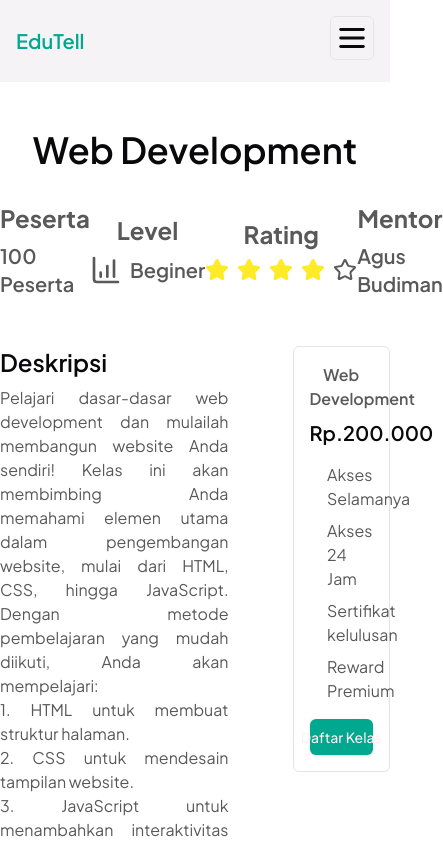
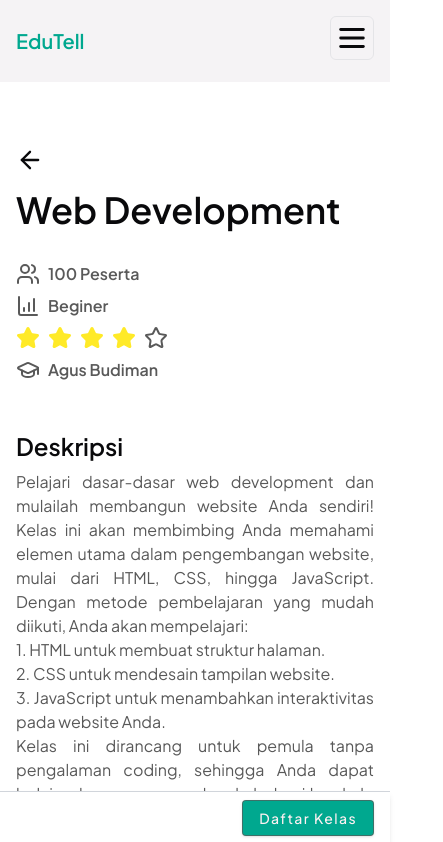
Before and after one commit to severusDude/EduTell, a Next.js app in the folder client/: page /course/1 in a window 390 px wide. Shown: the top 842 px of the page, 443 px wide, since content can reach past the window. Built offline with nearby package versions, Linux system fonts and the light colour scheme; no server answers.

Commit message:
feat: add resposif course detai

```diff
--- a/client/src/app/(dashboard)/(student)/(route)/dashboard/[studentId]/_components/Class.tsx
+++ b/client/src/app/(dashboard)/(student)/(route)/dashboard/[studentId]/_components/Class.tsx
@@ -12,7 +12,7 @@ const Class = () => {
       </div>
       <div className="flex flex-wrap justify-between gap-4 mt-12">
         {Array.from({ length: 9 }).map((_, index) => (
-          <div className="w-full lg:w-[260px]">
+          <div className="w-full lg:w-[260px] border-[0.3px] rounded-md">
             <CardCourse key={index} />
           </div>
         ))}
--- a/client/src/app/(dashboard)/(student)/(route)/dashboard/[studentId]/_components/Content.tsx
+++ b/client/src/app/(dashboard)/(student)/(route)/dashboard/[studentId]/_components/Content.tsx
@@ -19,7 +19,7 @@ const Content = ({ sessionName }: { sessionName: string }) => {
       </div>
       <div className="grid grid-cols-3 gap-1 lg:gap-12">
         <div className="border-[0.3px] p-3 rounded-md mt-auto">
-          <div className="flex items-center gap-2 lg:gap-4">
+          <div className="flex flex-col gap-0 lg:items-center lg:flex-row lg:gap-4">
             <BookOpenText
               size={48}
               className="w-8 h-8 text-primary-color lg:w-12 lg:h-12"
@@ -33,7 +33,7 @@ const Content = ({ sessionName }: { sessionName: string }) => {
           </h2>
         </div>
         <div className="border-[0.3px] p-3 rounded-md mt-auto">
-          <div className="flex items-center gap-4">
+          <div className="flex flex-col gap-0 lg:items-center lg:flex-row lg:gap-4">
             <ChartColumnIncreasingIcon
               size={48}
               className="w-8 h-8 text-primary-color lg:w-12 lg:h-12"
@@ -47,7 +47,7 @@ const Content = ({ sessionName }: { sessionName: string }) => {
           </h2>
         </div>
         <div className="border-[0.3px] p-3 rounded-md mt-auto">
-          <div className="flex items-center gap-4">
+          <div className="flex flex-col gap-0 lg:items-center lg:flex-row lg:gap-4">
             <ListChecks
               size={48}
               className="w-8 h-8 text-primary-color lg:w-12 lg:h-12"
--- a/client/src/app/(homepage)/(route)/course/[courseId]/_components/DescriptionSectionDetailCourse.tsx
+++ b/client/src/app/(homepage)/(route)/course/[courseId]/_components/DescriptionSectionDetailCourse.tsx
@@ -8,7 +8,7 @@ import React from "react";
 
 const DescriptionSectionDetailCourse = () => {
   return (
-    <div className="w-3/4">
+    <div className="w-full lg:w-3/4">
       {/* deskripsi */}
       <div className="space-y-2">
         <h2 className="text-2xl font-semibold">Deskripsi</h2>
@@ -50,7 +50,7 @@ const DescriptionSectionDetailCourse = () => {
       {/* silabus */}
       <div className="mt-12 space-y-2">
         <h2 className="text-2xl font-semibold">Silabus</h2>
-        <div className="space-y-2">
+        <div className="space-y-4">
           {Array.from({ length: 4 }).map((_, index) => (
             <Accordion type="single" collapsible key={index}>
               <AccordionItem value="item-1" className="px-6 shadow-md">
--- a/client/src/app/(homepage)/(route)/course/[courseId]/_components/HeaderSectionDetailCourse.tsx
+++ b/client/src/app/(homepage)/(route)/course/[courseId]/_components/HeaderSectionDetailCourse.tsx
@@ -1,24 +1,36 @@
-import { ChartColumnIncreasing, Star } from "lucide-react";
+import {
+  ChartColumnIncreasing,
+  GraduationCap,
+  Star,
+  UsersIcon,
+} from "lucide-react";
 import React from "react";
 
 const HeaderSectionDetailCourse = () => {
   return (
     <div className="flex flex-col gap-8">
-      <h1 className="text-4xl font-semibold text-center">Web Development</h1>
-      <div className="flex items-center w-full justify-evenly text-text-primary">
-        <div className="flex flex-col items-center justify-center gap-2">
-          <h3 className="text-2xl font-bold">Peserta</h3>
-          <p className="text-xl font-semibold">100 Peserta</p>
+      <h1 className="text-4xl font-semibold text-start lg:text-center">
+        Web Development
+      </h1>
+
+      <div className="flex flex-col w-full gap-2 lg:flex-row lg:items-center lg:justify-evenly text-text-primary lg:gap-0">
+        <div className="flex flex-row items-center gap-2 lg:justify-center lg:flex-col">
+          <h3 className="hidden text-2xl font-bold lg:block">Peserta</h3>
+          <UsersIcon className="lg:hidden" size={24} />
+          <p className="text-base font-semibold lg:text-xl">100 Peserta</p>
         </div>
-        <div className="flex flex-col items-center justify-center gap-2">
-          <h3 className="text-2xl font-bold">Level</h3>
+        <div className="flex flex-row gap-2 lg:justify-center lg:flex-col lg:items-center">
+          <h3 className="hidden text-2xl font-bold lg:block">Level</h3>
           <div className="flex items-center gap-2">
-            <ChartColumnIncreasing size={32} />
-            <p className="text-xl font-semibold">Beginer</p>
+            <ChartColumnIncreasing
+              size={32}
+              className="w-6 h-6 lg:w-8 lg:h-8"
+            />
+            <p className="text-base font-semibold lg:text-xl">Beginer</p>
           </div>
         </div>
-        <div className="flex flex-col items-center justify-center gap-2">
-          <h3 className="text-2xl font-bold">Rating</h3>
+        <div className="flex flex-row gap-2 lg:justify-center lg:flex-col lg:items-center">
+          <h3 className="hidden text-2xl font-bold lg:block">Rating</h3>
           <div className="flex items-center gap-2">
             <Star className="text-[#FFEA28]" fill="#FFEA28" size={24} />
             <Star className="text-[#FFEA28]" fill="#FFEA28" size={24} />
@@ -27,9 +39,14 @@ const HeaderSectionDetailCourse = () => {
             <Star size={24} />
           </div>
         </div>
-        <div className="flex flex-col items-center justify-center gap-2">
-          <h3 className="text-2xl font-bold">Mentor</h3>
-          <p className="text-xl font-semibold">Agus Budiman</p>
+        <div className="flex flex-col items-start lg:gap-2 lg:items-center lg:justify-center">
+          <h3 className="hidden text-base font-bold lg:text-2xl lg:block">
+            Mentor
+          </h3>
+          <div className="flex items-center gap-2">
+            <GraduationCap className="lg:hidden" />
+            <p className="text-base font-semibold lg:text-xl">Agus Budiman</p>
+          </div>
         </div>
       </div>
     </div>
--- a/client/src/app/(homepage)/(route)/course/[courseId]/_components/PriceSectionDetailCourse.tsx
+++ b/client/src/app/(homepage)/(route)/course/[courseId]/_components/PriceSectionDetailCourse.tsx
@@ -4,7 +4,8 @@ import React from "react";
 
 const PriceSectionDetailCourse = () => {
   return (
-    <div className="w-1/4 border-[0.3px] rounded-md p-4 space-y-4">
+    <div>
+      <div className="w-1/4 border-[0.3px] rounded-md p-4 space-y-4 hidden lg:block">
         <div className="space-y-2 text-center">
           <h3 className="text-base font-semibold text-text-primary">
             Web Development
@@ -31,7 +32,14 @@ const PriceSectionDetailCourse = () => {
         </div>
 
         <div className="w-full">
-        <Button className="w-full bg-primary-color hover:bg-primary-color/80">Daftar Kelas</Button>
+          <Button className="w-full bg-primary-color hover:bg-primary-color/80">
+            Daftar Kelas
+          </Button>
+        </div>
+      </div>
+
+      <div className="fixed bottom-0 left-0 z-20 flex justify-end w-full px-4 py-2 bg-white border-t border-gray-300 shadow-md lg:hidden">
+        <Button className="tracking-widest rounded-sm bg-primary-color hover:bg-primary-color/80 border-[0.3px] border-text-primary/70">Daftar Kelas</Button>
       </div>
     </div>
   );
--- a/client/src/app/(homepage)/(route)/course/[courseId]/page.tsx
+++ b/client/src/app/(homepage)/(route)/course/[courseId]/page.tsx
@@ -1,6 +1,8 @@
 import HeaderSectionDetailCourse from "./_components/HeaderSectionDetailCourse";
 import DescriptionSectionDetailCourse from "./_components/DescriptionSectionDetailCourse";
 import PriceSectionDetailCourse from "./_components/PriceSectionDetailCourse";
+import { ArrowLeftIcon } from "lucide-react";
+import ButtonBack from "@/components/ButtonBack";
 
 export default function CourseDetailPage({
   params,
@@ -8,9 +10,10 @@ export default function CourseDetailPage({
   params: { courseId: string };
 }) {
   return (
-    <section className="mt-12">
+    <section className="px-4 mt-16 lg:mt-12 lg:px-0">
+      <ButtonBack />
       <HeaderSectionDetailCourse />
-      <div className="flex items-start gap-16 mt-12">
+      <div className="flex flex-col items-start gap-16 mt-12 lg:flex-row">
         <DescriptionSectionDetailCourse />
         <PriceSectionDetailCourse />
       </div>
--- a/client/src/app/(homepage)/(route)/course/_components/FilterCardCategory.tsx
+++ b/client/src/app/(homepage)/(route)/course/_components/FilterCardCategory.tsx
@@ -110,7 +110,7 @@ const FilterCardCategory = () => {
         </div>
         <div className="flex flex-wrap justify-between w-full gap-4 lg:w-3/4 ">
           {Array.from({ length: 9 }).map((_, index) => (
-            <div className="w-full lg:w-[280px]">
+            <div className="w-full lg:w-[280px] border-[0.3px] rounded-md">
               <CardCourse key={index} />
             </div>
           ))}
--- /dev/null
+++ b/client/src/components/ButtonBack.tsx
@@ -0,0 +1,17 @@
+"use client"
+
+import { ArrowLeftIcon } from "lucide-react";
+import { useRouter } from "next/navigation";
+import React from "react";
+
+const ButtonBack = () => {
+
+  const router = useRouter()
+
+  return <div className="my-4">
+    <ArrowLeftIcon size={28} onClick={() => router.back()} />
+  </div>
+
+};
+
+export default ButtonBack;
```
Lines whose indentation alone changed are shown as unchanged.
